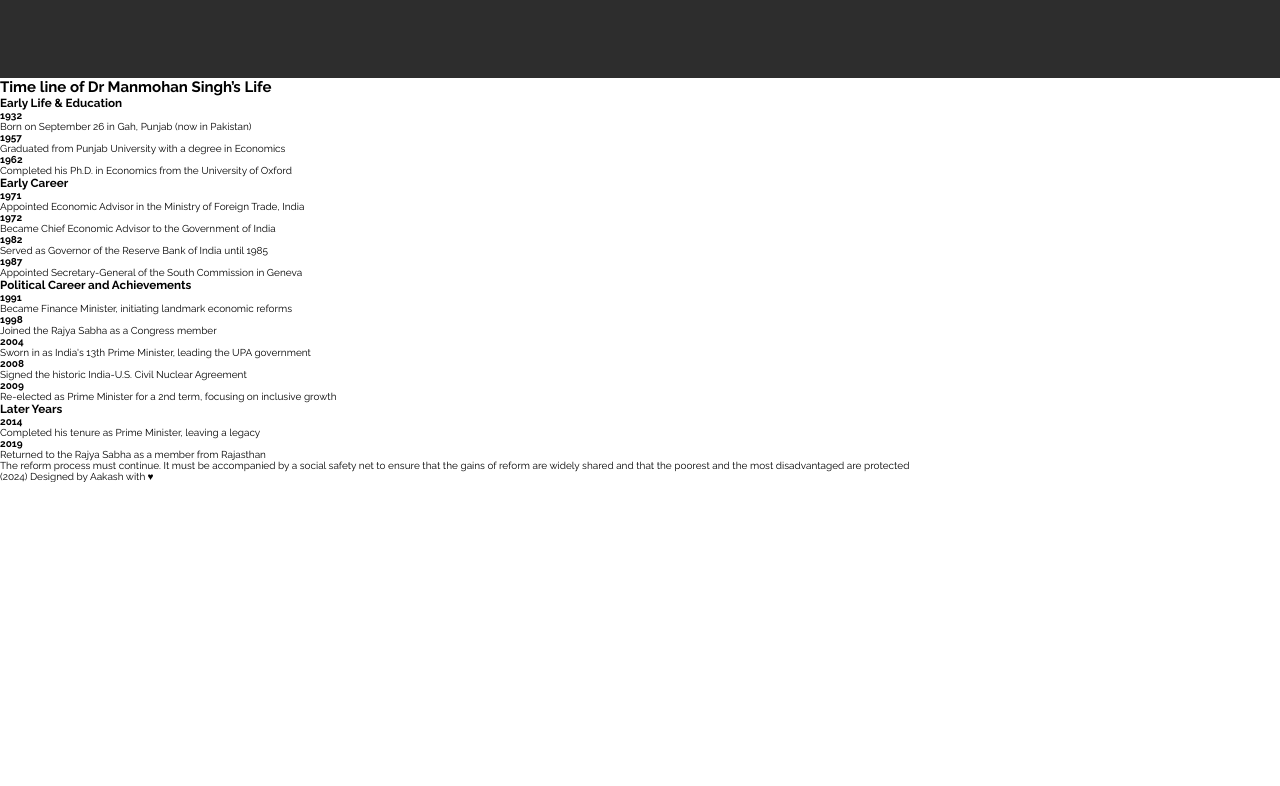
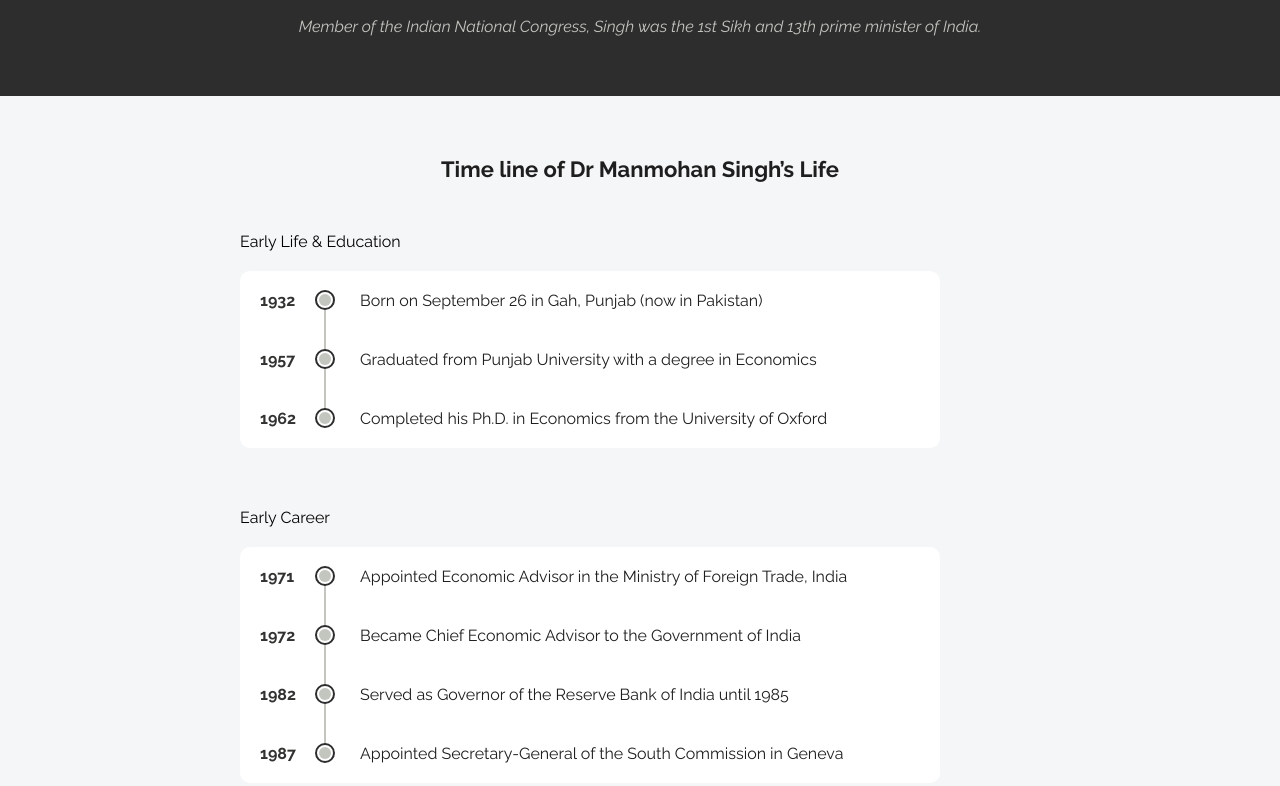
Before and after one commit to AakashRao-dev/freecodecamp-projects, a plain HTML site: page responsive-web-design/04-tribute-page/index.html in a window 1280 px wide. Shown: the part 722-1508 px from the top of the page. Before the commit the page ends 1204 px from the top, so only its background shows below. Drawn offline with Linux system fonts and the light colour scheme.

Commit message:
[Tribute-Page] Added Styles for TimeLine & Footer

```diff
--- a/responsive-web-design/04-tribute-page/index.html
+++ b/responsive-web-design/04-tribute-page/index.html
@@ -41,6 +41,7 @@
       <div class="timeline">
         <h2 class="timeline-title">Time line of Dr Manmohan Singh’s Life</h2>
 
+        <div class="timeline-container">
           <h3 class="timeline-sub-title">Early Life & Education</h3>
           <div class="timeline-box">
             <ul class="lists">
@@ -50,7 +51,9 @@
               </li>
               <li>
                 <h4>1957</h4>
-              <p>Graduated from Punjab University with a degree in Economics</p>
+                <p>
+                  Graduated from Punjab University with a degree in Economics
+                </p>
               </li>
               <li>
                 <h4>1962</h4>
@@ -59,13 +62,15 @@
                 </p>
               </li>
             </ul>
-          <div class="timeline-hightlight">
+            <div class="timeline-highlight">
               <span></span>
               <span></span>
               <span></span>
             </div>
           </div>
+        </div>
 
+        <div class="timeline-container">
           <h3 class="timeline-sub-title">Early Career</h3>
           <div class="timeline-box">
             <ul class="lists">
@@ -82,7 +87,9 @@
               </li>
               <li>
                 <h4>1982</h4>
-              <p>Served as Governor of the Reserve Bank of India until 1985</p>
+                <p>
+                  Served as Governor of the Reserve Bank of India until 1985
+                </p>
               </li>
               <li>
                 <h4>1987</h4>
@@ -91,13 +98,16 @@
                 </p>
               </li>
             </ul>
-          <div class="timeline-hightlight">
+            <div class="timeline-highlight">
+              <span></span>
               <span></span>
               <span></span>
               <span></span>
             </div>
           </div>
+        </div>
 
+        <div class="timeline-container">
           <h3 class="timeline-sub-title">Political Career and Achievements</h3>
           <div class="timeline-box">
             <ul class="lists">
@@ -130,13 +140,17 @@
                 </p>
               </li>
             </ul>
-          <div class="timeline-hightlight">
+            <div class="timeline-highlight">
+              <span></span>
+              <span></span>
               <span></span>
               <span></span>
               <span></span>
             </div>
           </div>
+        </div>
 
+        <div class="timeline-container">
           <h3 class="timeline-sub-title">Later Years</h3>
           <div class="timeline-box">
             <ul class="lists">
@@ -149,17 +163,17 @@
                 <p>Returned to the Rajya Sabha as a member from Rajasthan</p>
               </li>
             </ul>
-          <div class="timeline-hightlight">
+            <div class="timeline-highlight">
               <span></span>
               <span></span>
-            <span></span>
+            </div>
           </div>
         </div>
 
         <blockquote>
           The reform process must continue. It must be accompanied by a social
           safety net to ensure that the gains of reform are widely shared and
-          that the poorest and the most disadvantaged are protected
+          that the poorest and the most disadvantaged are protected.
         </blockquote>
       </div>
     </main>
--- a/responsive-web-design/04-tribute-page/styles.css
+++ b/responsive-web-design/04-tribute-page/styles.css
@@ -37,18 +37,23 @@ img {
 
 /* HEADER STYLING */
 .header {
-  min-height: 100vh;
   background-color: var(--clr-header-background);
   color: var(--clr-header-text);
   text-align: center;
 }
 
 .hero {
-  padding: 4rem 2rem;
+  padding: 6rem 2rem;
   display: flex;
   justify-content: center;
   align-items: center;
   flex-direction: column;
+  gap: 2rem;
+}
+
+.hero-text {
+  margin-bottom: 2rem;
+  width: 80%;
 }
 
 .hero-title {
@@ -62,8 +67,7 @@ img {
 
 .imagebox {
   width: 80%;
-  padding: 3rem;
-  max-width: 900px;
+  max-width: 990px;
   margin: 0 auto;
   display: grid;
   grid-template-columns: 1fr 1fr;
@@ -88,9 +92,10 @@ img {
   color: var(--clr-fig-description);
   font-size: 1.6rem;
   font-style: italic;
+  width: 80%;
+  margin: 2rem auto 0;
 }
 
-/* Responsive Design */
 @media (max-width: 768px) {
   .hero-description {
     font-size: 1.6rem;
@@ -99,7 +104,11 @@ img {
   .imagebox {
     grid-template-columns: 1fr;
     grid-template-rows: auto;
-    padding: 2rem;
+    padding: 1rem;
+  }
+
+  .image-description {
+    margin: 1rem auto;
   }
 
   .image-1 {
@@ -109,5 +118,136 @@ img {
   .image-2,
   .image-3 {
     grid-column: auto;
+    display: none;
   }
 }
+
+/* TIMELINE STYLING */
+main {
+  background-color: var(--clr-timeline-background);
+  padding: 6rem 3rem;
+}
+
+.timeline {
+  width: 90%;
+  max-width: 800px;
+  margin: auto;
+}
+
+.timeline-title {
+  text-align: center;
+  font-size: clamp(1.8rem, 2vw, 2.2rem);
+  color: var(--clr-timeline-text);
+  margin-bottom: 5rem;
+}
+
+.timeline-box {
+  background-color: var(--clr-timeline-box);
+  max-width: 700px;
+  border-radius: 10px;
+  padding: 2rem;
+  font-size: 1.6rem;
+  margin-bottom: 6rem;
+  position: relative;
+}
+
+.timeline-sub-title {
+  font-size: 1.6rem;
+  font-weight: 400;
+  margin-bottom: 2rem;
+}
+
+.lists {
+  list-style-type: none;
+}
+
+.lists li {
+  display: grid;
+  grid-template-columns: 100px 1fr;
+}
+
+.lists li h4 {
+  color: var(--clr-timeline-year);
+}
+
+.lists p {
+  color: var(--clr-timeline-text);
+}
+
+.lists li:not(:last-child) {
+  margin-bottom: 4rem;
+}
+
+.timeline-highlight {
+  width: 30px;
+  height: 100%;
+  display: flex;
+  flex-direction: column;
+  justify-content: space-around;
+  align-items: center;
+  position: absolute;
+  top: 0;
+  left: 70px;
+}
+
+.timeline-highlight::before {
+  content: '';
+  position: absolute;
+  height: 75%;
+  border: 1px solid var(--clr-fig-description);
+  z-index: 1;
+}
+
+.timeline-highlight span {
+  width: 20px;
+  height: 20px;
+  border: 2px solid var(--clr-time-hightlight-stroke);
+  background-color: var(--clr-timeline-box);
+  border-radius: 50%;
+  z-index: 2;
+}
+
+.timeline-highlight span::before {
+  content: '';
+  display: block;
+  width: 12px;
+  height: 12px;
+  background: var(--clr-fig-description);
+  border-radius: 50%;
+  margin: 2px 0 0 2px;
+}
+
+blockquote {
+  margin-top: 6rem;
+  color: var(--clr-timeline-year);
+  font-size: clamp(1.6rem, 2vw, 2rem);
+  font-style: italic;
+  word-spacing: 4px;
+  line-height: 1.6;
+  position: relative;
+}
+
+blockquote::before {
+  content: '" ';
+  font-size: 4rem;
+  position: absolute;
+  top: -20px;
+  left: -20px;
+}
+
+blockquote::after {
+  content: ' "';
+  font-size: 4rem;
+  position: absolute;
+  bottom: -20px;
+}
+
+/* FOOTER */
+footer {
+  background-color: var(--clr-header-background);
+  font-size: clamp(1.6rem, 2vw, 2rem);
+  text-align: center;
+  color: var(--clr-timeline-background);
+  padding: 2rem;
+  word-spacing: 4px;
+}
```
Lines whose indentation alone changed are shown as unchanged.
